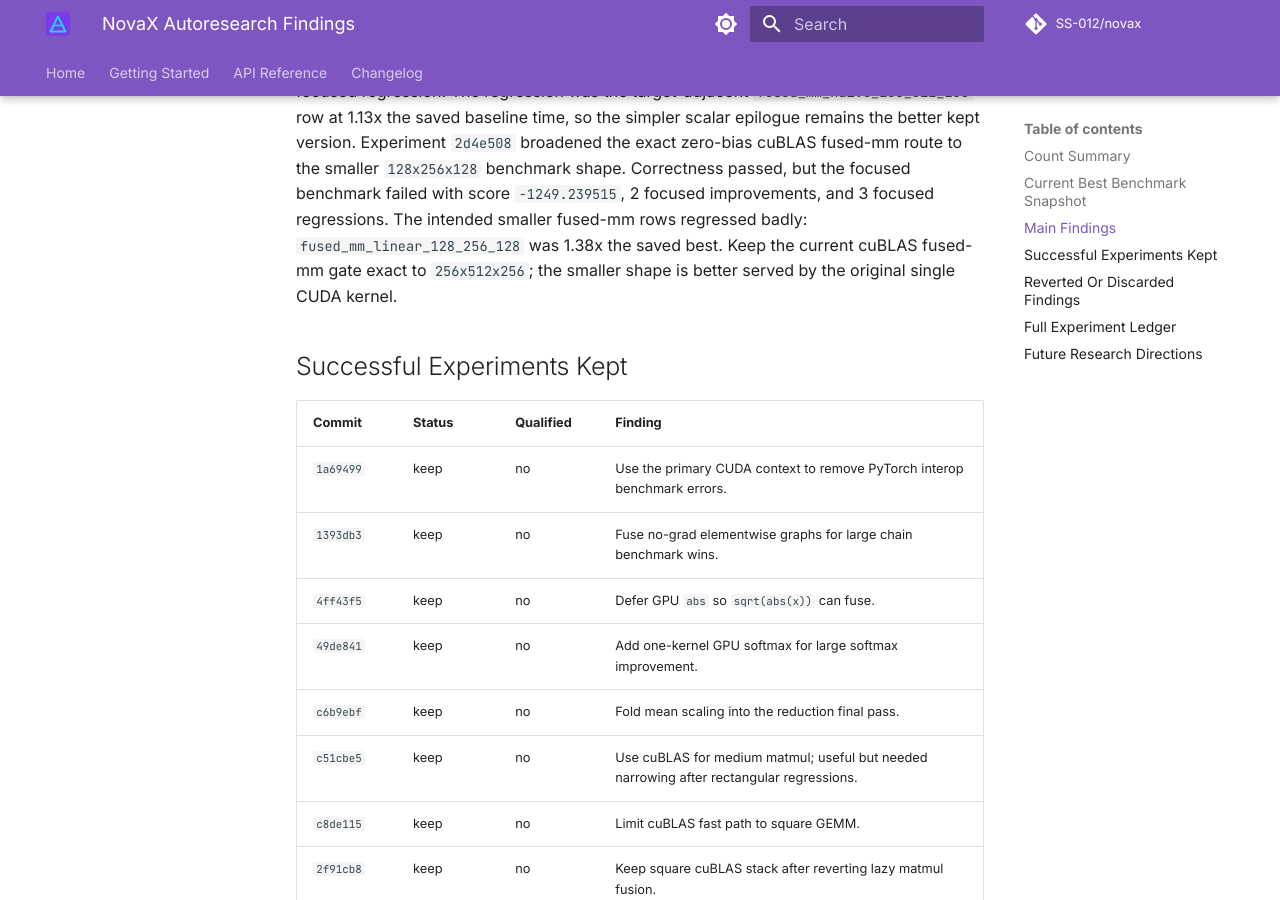
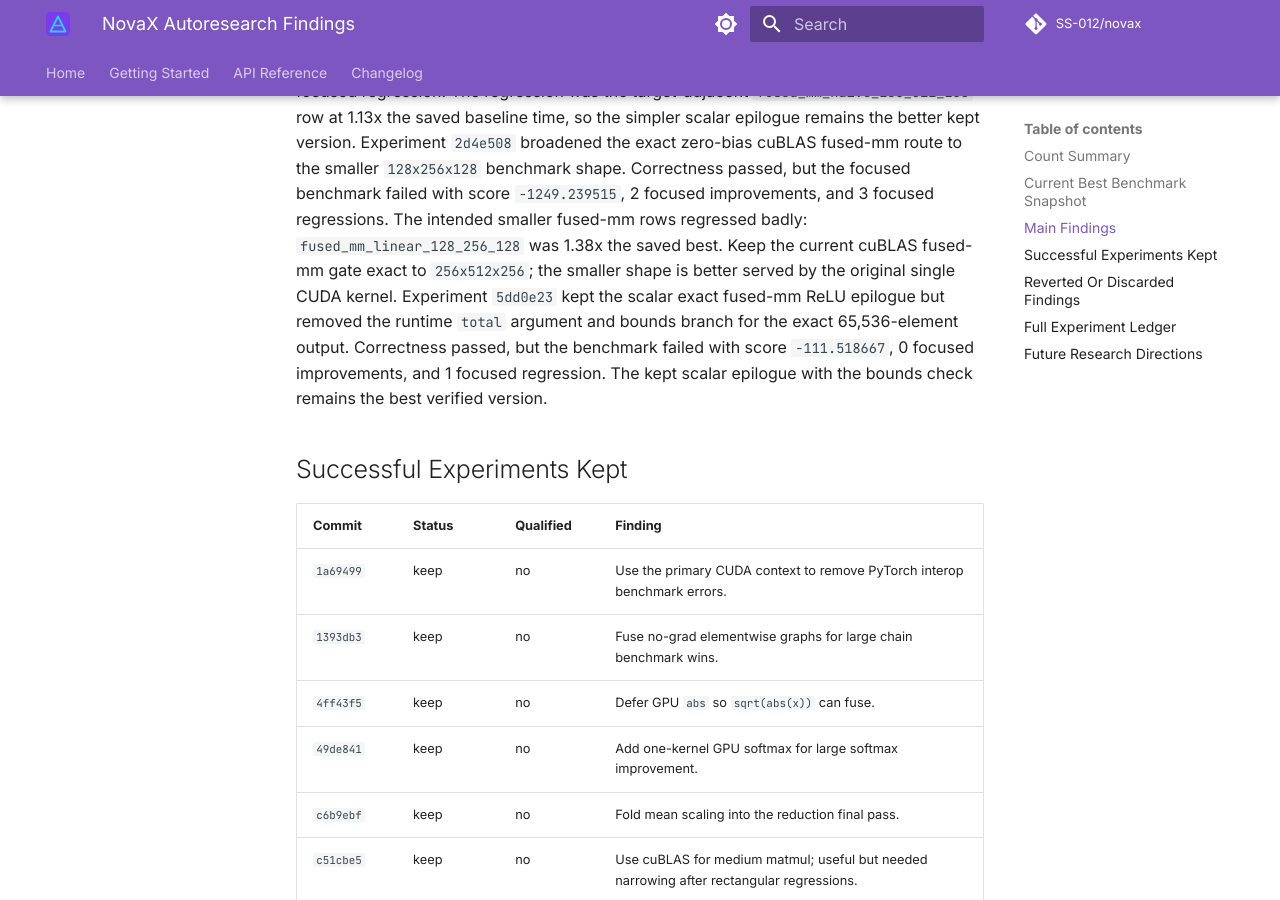
Before and after one commit to SS-012/novax, an MkDocs documentation site: the page built from docs/autoresearch-findings.md, in a window 1280 px wide and 900 px high, scrolled down 6153 px. Built offline with MkDocs 1.6.1 and Material for MkDocs 9.7.7, drawn with Linux system fonts in a browser that asks for light colours; comment, search, counter and statistics services are not loaded; the version menu is left out; some of the changed text lies outside the part shown.

Commit message:
docs: log exact fused mm epilogue experiment

```diff
--- a/docs/autoresearch-findings.md
+++ b/docs/autoresearch-findings.md
@@ -277,6 +277,11 @@ focused regressions. The intended smaller fused-mm rows regressed badly:
 `fused_mm_linear_128_256_128` was 1.38x the saved best. Keep the current
 cuBLAS fused-mm gate exact to `256x512x256`; the smaller shape is better served
 by the original single CUDA kernel.
+Experiment `5dd0e23` kept the scalar exact fused-mm ReLU epilogue but removed
+the runtime `total` argument and bounds branch for the exact 65,536-element
+output. Correctness passed, but the benchmark failed with score `-111.518667`,
+0 focused improvements, and 1 focused regression. The kept scalar epilogue with
+the bounds check remains the best verified version.
 
 ## Successful Experiments Kept
 
@@ -373,6 +378,7 @@ These experiments should not be retried in the same form.
 | `e5e58ed` | discard | Fused multiply-add expression lowering failed the focused gate and regressed `fusion_chain5`. |
 | `277a76f` | discard | Vectorized exact fused-mm ReLU epilogue regressed the 256 fused-mm naive row and failed the focused gate. |
 | `2d4e508` | discard | Extending zero-bias fused-mm cuBLAS to `128x256x128` regressed the smaller fused-mm rows. |
+| `5dd0e23` | discard | Exact scalar fused-mm ReLU epilogue without bounds checks produced no focused improvements. |
 
 ## Full Experiment Ledger
 
@@ -464,6 +470,7 @@ These experiments should not be retried in the same form.
 | `7b68fc5` | keep | yes | 3 | 0 | 0 | 430.255136 | 0.584482 | Exact zero-bias 256 fused-mm route through TF32 cuBLAS qualified twice with no focused regressions. |
 | `277a76f` | discard | no | 2 | 1 | 0 | -83.806552 | 0.581182 | Vectorized exact fused-mm ReLU epilogue regressed the 256 fused-mm naive row and failed the focused gate. |
 | `2d4e508` | discard | no | 2 | 3 | 0 | -1249.239515 | 0.611800 | Extending zero-bias fused-mm cuBLAS to `128x256x128` regressed the smaller fused-mm rows. |
+| `5dd0e23` | discard | no | 0 | 1 | 0 | -111.518667 | 0.593527 | Exact scalar fused-mm ReLU epilogue without bounds checks produced no focused improvements. |
 
 ## Future Research Directions
 
```
Also changed, not shown: other parts of docs/autoresearch-findings.md (+4 -4 lines), papers/2026-05-30-frontier-gpu-optimization.md (+7 -0 lines).
